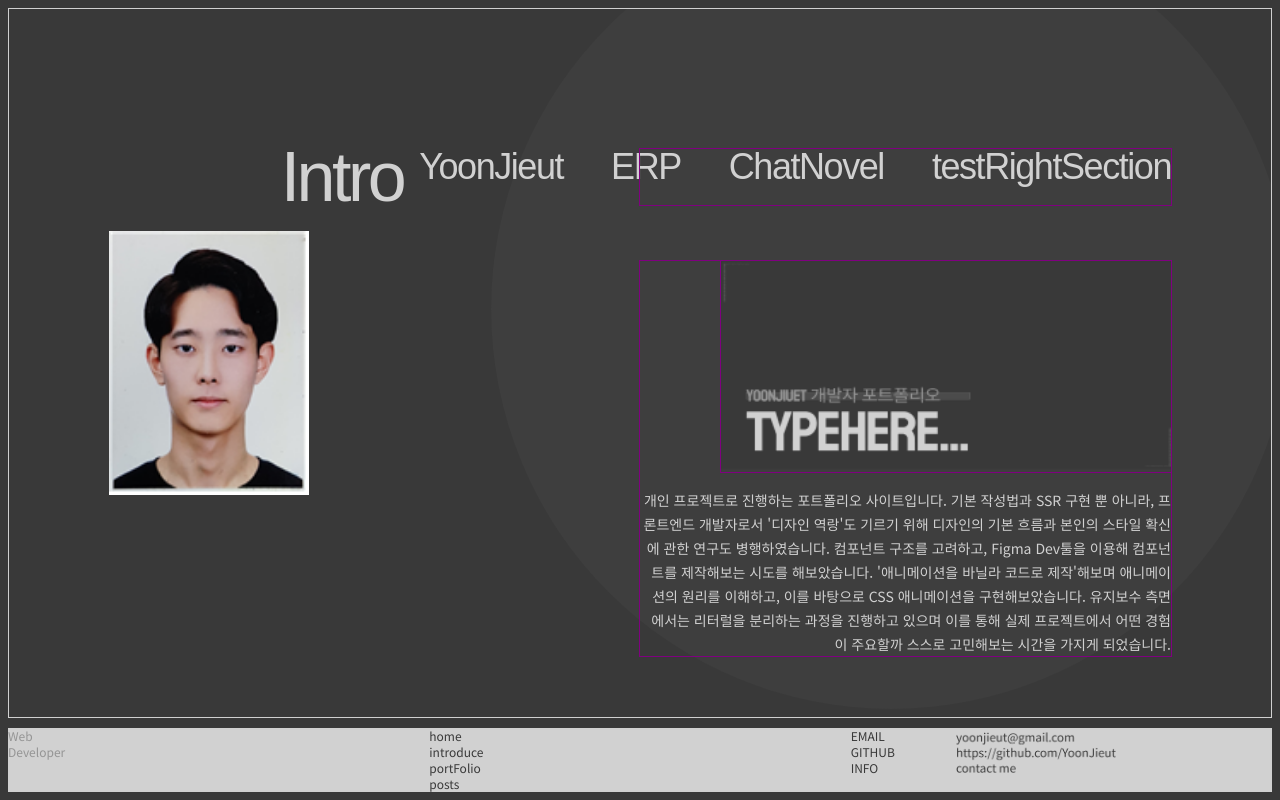
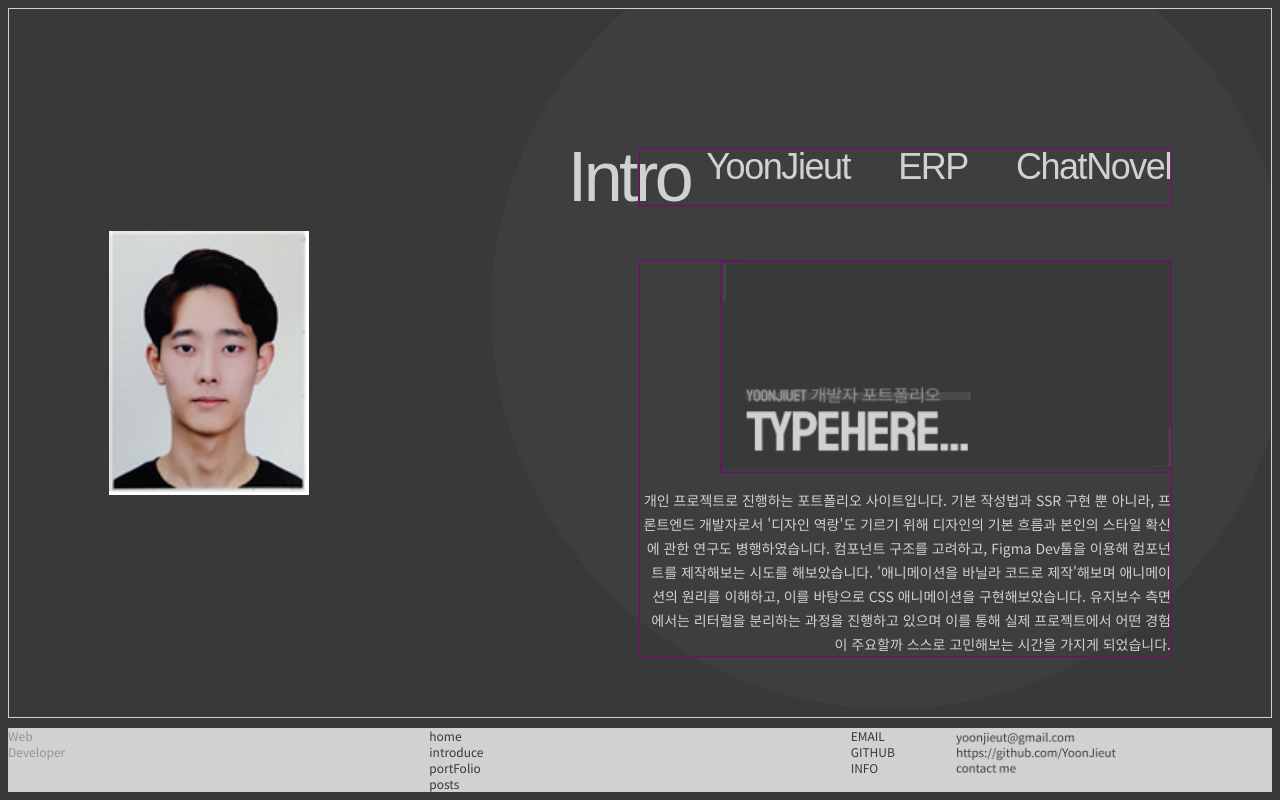
Before and after one commit to YoonJieut/YoonJieutBlog, a Next.js app: page /mainTest/introduce in a window 1280 px wide. Built offline with nearby package versions, Linux system fonts and the light colour scheme; a web font is replaced by a local one.

Commit message:
Fix : 모든 데이터 형태를 똑같이 만들어서 해결
형태가 일정하지 않는 임시로 작성된 데이터가 문제였다. 모든 메타데이터의 형태는 같아야 한다.

```diff
--- a/app/_constants/portfolio/portfolioMetaData.ts
+++ b/app/_constants/portfolio/portfolioMetaData.ts
@@ -1,8 +1,8 @@
 // pagesMetaData.ts
 // 포트 폴리오 관련 리터럴 데이터가 적혀있는 파일
+import { PortfolioMetaData } from "@/app/_interfaces/common/MetaDataProp";
 
-// todo : 라우트 변경시 path도 변경해야 한다.
-const portfolioMetaData = [
+const portfolioMetaData: PortfolioMetaData[] = [
   {
     name: "YoonJieut",
     path: "http://localhost:3000/mainTest/introduce/yoonjieut",
@@ -33,11 +33,6 @@ const portfolioMetaData = [
         "새로운 취미인 소설을 활용한 프로젝트를 진행해보며 좋아하는 것을 통해 공부도 할 수 있다는 것에 대한 확신을 가지게 해준 프로젝트입니다. 초기 JS에 입문했을 때, 막막하던 개발을 공부를 통해 개념을 빠르게 확립하고 프로젝트에 적용하므로서 CLOUSRE 패턴과 REACT의 코어에 해당하는 컴포넌트 생성과 랜더링 방식에 대해 이해하게 되었습니다. 이 프로젝트를 하며 취미를 통해 공부하는 것이 얼마나 즐거운 일인지 깨달을 수 있었습니다.",
     },
   },
-  {
-    name: "testRightSection",
-    path: "http://localhost:3000/mainTest/introduce/testRightSection",
-    stack: ["TypeScript", "NEXT.JS", "EXPRESS", "MySQL"],
-  },
 ];
 
 export default portfolioMetaData;
```
